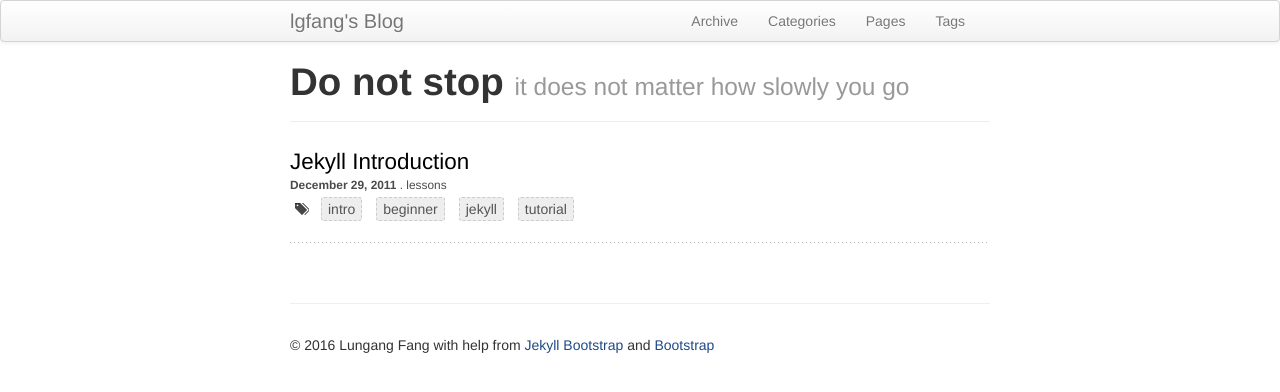
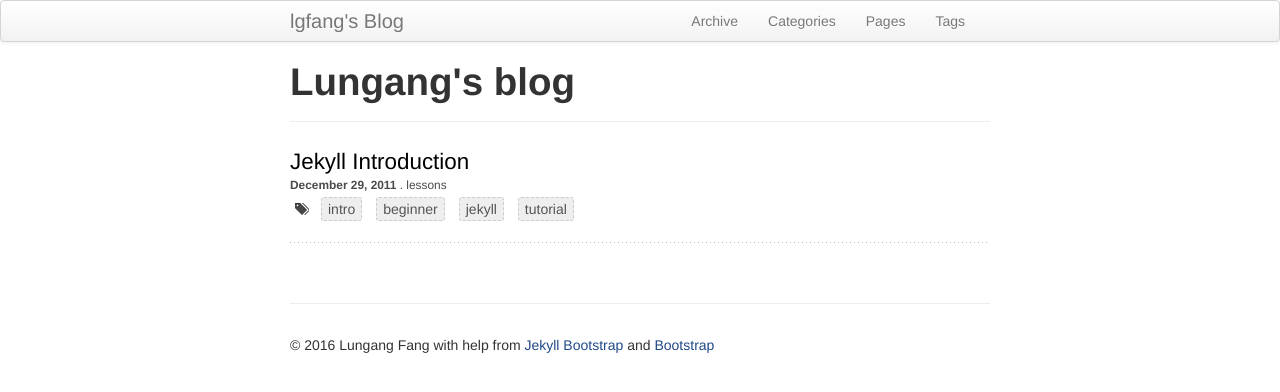
Before and after one commit to lgfang/lgfang.github.io, a Jekyll site: the page built from index.md, in a window 1280 px wide. Shown: the top 392 px of the page. Built offline with Jekyll 4.4.1, drawn with Linux system fonts in a browser that asks for light colours.

Commit message:
change blog title

```diff
--- a/index.md
+++ b/index.md
@@ -1,7 +1,7 @@
 ---
 layout: page
-title: Do not stop
-tagline: it does not matter how slowly you go
+title: Lungang's blog
+tagline:
 ---
 {% include JB/setup %}
 
```
